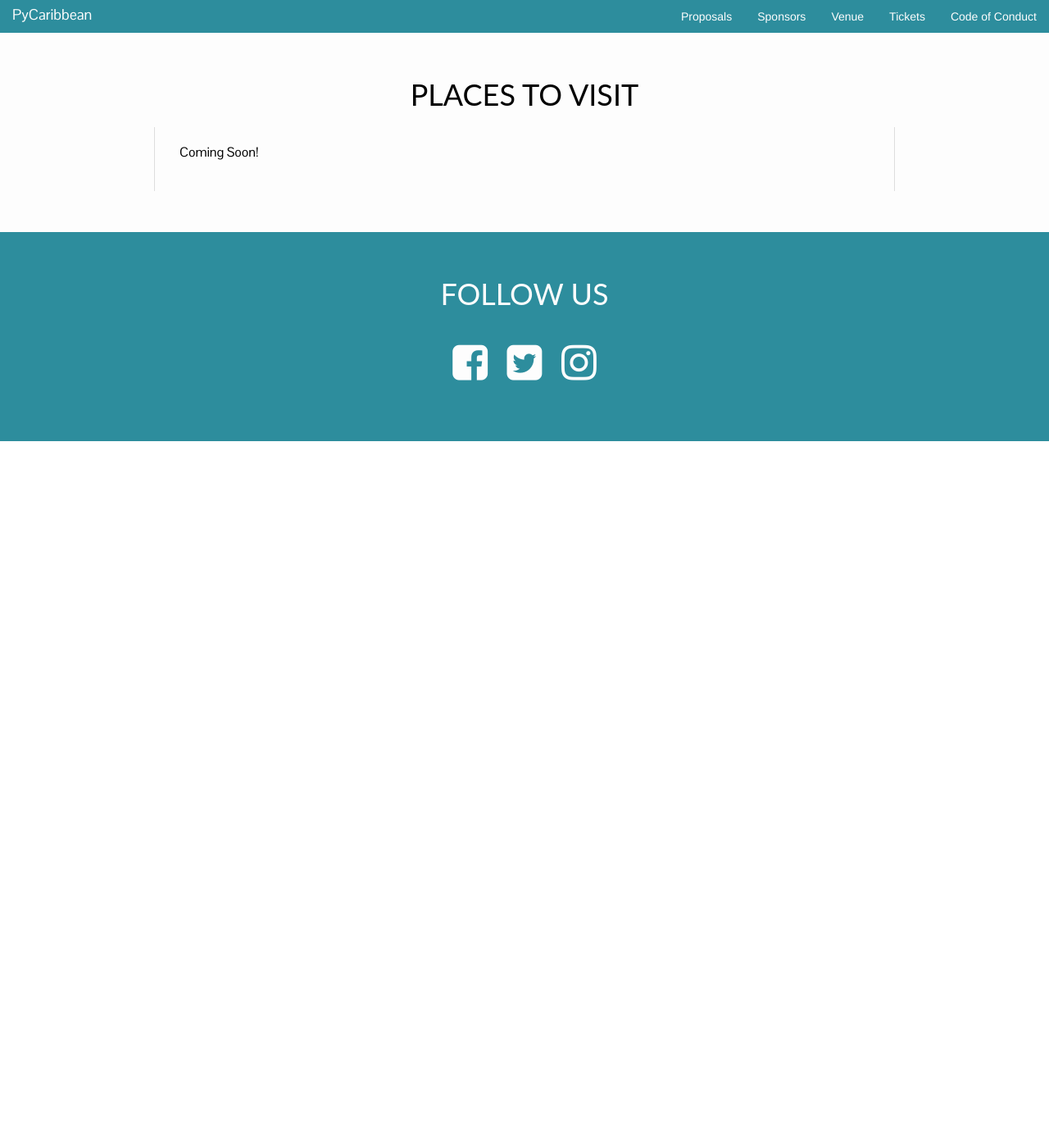
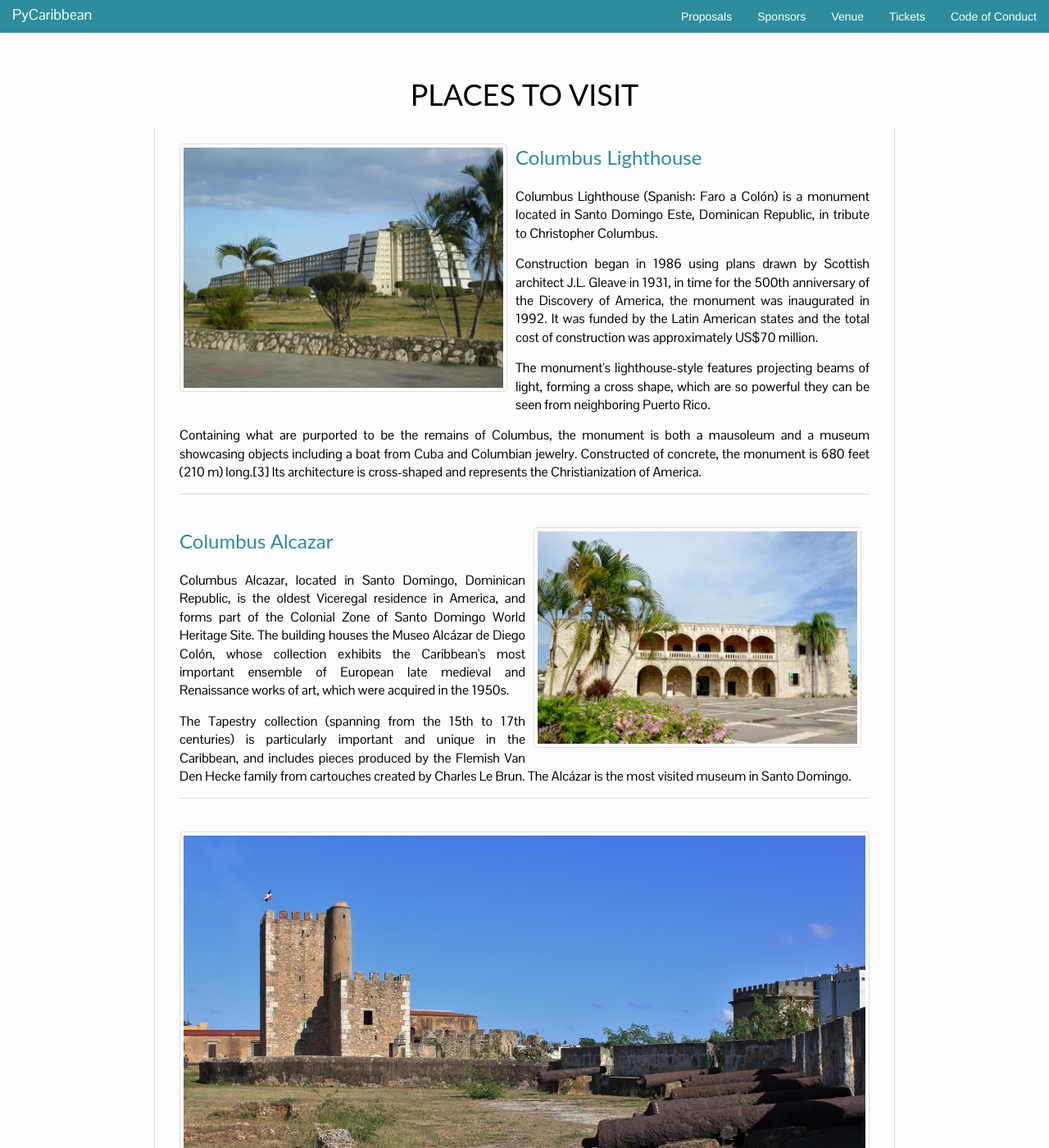
Before and after one commit to pycaribbean/pycaribbean.github.io, a Jekyll site: the page built from places-to-visit.html, in a window 1280 px wide and 1400 px high. Shown: the whole window at 82% size. Built offline with Jekyll 4.4.1, drawn with Linux system fonts in a browser that asks for light colours; nearby versions of some CDN libraries; library files that are not in the unit come from our copies; some of the changed text lies outside the part shown.

Commit message:
edit hotels page and add content to places to visit page

```diff
--- a/css/main.scss
+++ b/css/main.scss
@@ -500,6 +500,30 @@ b {
   }
 }
 
+.places-page {
+
+  .place {
+    border-bottom: 1px solid #ddd;
+    margin-bottom: 40px;
+    img.uk-float-right {
+      margin-left: 10px;
+    }
+    h2 {
+      margin: 0;
+      margin-bottom: 20px;
+      color: $blue;
+      text-transform: initial;
+    }
+    img {
+      width: 400px;
+    }
+
+    img.big {
+      width: 100%;
+    }
+  }
+}
+
 footer {
   padding: 50px 0px;
 	background-color: $blue;
--- a/places-to-visit.html
+++ b/places-to-visit.html
@@ -2,12 +2,37 @@
 layout: page
 ---
 
-    <div class="pg">
+    <div class="pg places-page">
         <div class="uk-container uk-container-center">
             <div class="uk-width-small-1-1 uk-width-medium-4-5 uk-container-center">
                 <h1 class="uk-text-center">Places to visit</h1>
                 <div class="pg-content">
-                  <p>Coming Soon!</p>
+                  <div class="place">
+                    <img src="img/places/lighthouse.JPG" alt=""  class="uk-thumbnail uk-float-left"/>
+                    <h2>Columbus Lighthouse</h2>
+                    <p>Columbus Lighthouse (Spanish: Faro a Colón) is a monument located in Santo Domingo Este, Dominican Republic, in tribute to Christopher Columbus.</p>
+                    <p>Construction began in 1986 using plans drawn by Scottish architect J.L. Gleave in 1931, in time for the 500th anniversary of the Discovery of America, the monument was inaugurated in 1992. It was funded by the Latin American states and the total cost of construction was approximately US$70 million.</p>
+                    <p>The monument's lighthouse-style features projecting beams of light, forming a cross shape, which are so powerful they can be seen from neighboring Puerto Rico.</p>
+                    <p>Containing what are purported to be the remains of Columbus, the monument is both a mausoleum and a museum showcasing objects including a boat from Cuba and Columbian jewelry. Constructed of concrete, the monument is 680 feet (210 m) long.[3] Its architecture is cross-shaped and represents the Christianization of America.</p>
+                  </div>
+
+                  <div class="place">
+                    <img src="img/places/alcazar.jpg" alt=""  class="uk-thumbnail uk-float-right"/>
+                    <h2>Columbus Alcazar</h2>
+                    <p>Columbus Alcazar, located in Santo Domingo, Dominican Republic, is the oldest Viceregal residence in America, and forms part of the Colonial Zone of Santo Domingo World Heritage Site. The building houses the Museo Alcázar de Diego Colón, whose collection exhibits the Caribbean's most important ensemble of European late medieval and Renaissance works of art, which were acquired in the 1950s. </p>
+
+                      <p>The Tapestry collection (spanning from the 15th to 17th centuries) is particularly important and unique in the Caribbean, and includes pieces produced by the Flemish Van Den Hecke family from cartouches created by Charles Le Brun. The Alcázar is the most visited museum in Santo Domingo.</p>
+                  </div>
+
+                  <div class="place">
+                    <img src="img/places/fortaleza.jpg" alt=""  class="uk-thumbnail big"/>
+                    <h2>Ozama Fortress</h2>
+                    <p>The Fortaleza Ozama (in Spanish; Ozama Fortress in English) is a sixteenth-century castle built by the Spanish at the entrance to Santo Domingo, Dominican Republic, and overlooking the Ozama River. Named after this river, the castle, also referred to as "La Fortaleza" or "The Fortress", is the oldest formal military construction of European origin in America.</p>
+                  </div>
+
+                  <div class="uk-text-center">
+                    <a href="http://bit.ly/PyRegister" class="uk-button uk-button-large  button-primary">Register now!</a>
+                  </div>
                 </div>
             </div>
         </div>
```
Also changed, not shown: hotels.html (+11 -3 lines), img/places/alcazar.jpg (added), img/places/church.jpg (added), img/places/fortaleza.jpg (added), img/places/lighthouse.JPG (added), img/riazor.jpg.
